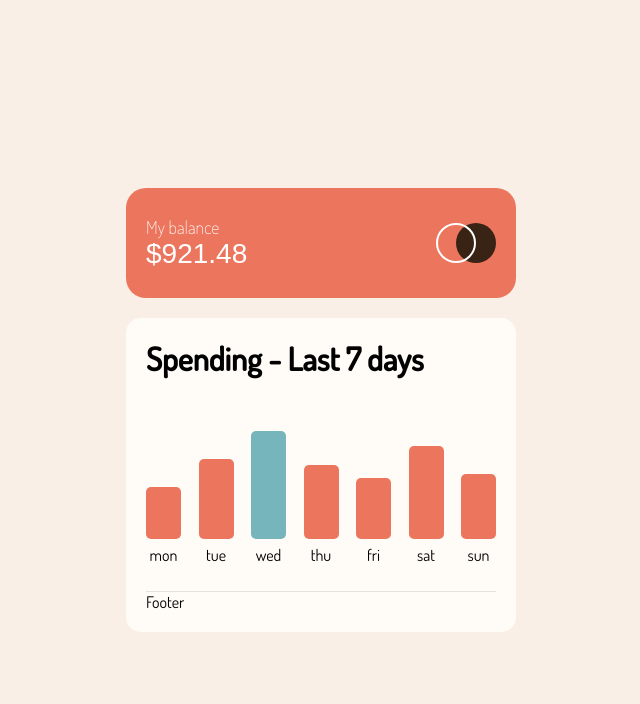
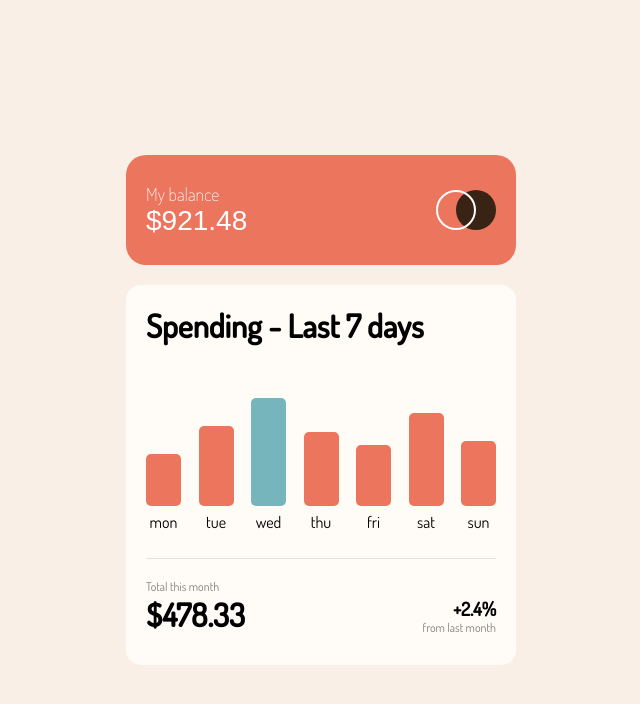
Before and after one commit to Lukaszz112/app, a React (Create React App) app: page / in a window 1280 px wide. Shown: the top 704 px of the page, without its empty margins (319-959 px from the left). Built offline with nearby package versions, Linux system fonts and the light colour scheme.

Commit message:
Add footer and styled it

```diff
--- a/src/Components/Footer/Footer.js
+++ b/src/Components/Footer/Footer.js
@@ -1,9 +1,19 @@
 import React, { Component } from 'react'
+import { FooterWrapper } from './FooterStyled'
 
 export default class Footer extends Component {
   render() {
     return (
-      <div>Footer</div>
+      <FooterWrapper>
+        <div className="left">
+                <p>Total this month</p>
+                <h2>$478.33</h2>
+            </div>
+            <div className="right">
+                <h3>+2.4%</h3>
+                <p>from last month</p>
+            </div>
+      </FooterWrapper>
     )
   }
 }
--- /dev/null
+++ b/src/Components/Footer/FooterStyled.js
@@ -0,0 +1,36 @@
+import styled from "styled-components";
+export const FooterWrapper = styled.div`
+    *{
+        margin:0;
+        padding:0;
+    }
+
+    display:flex;
+    width:100%;
+    padding-top:20px;
+    padding-bottom:10px;
+
+    p{
+        font-size:12px;
+        color:grey;
+    }
+
+    h2{
+        font-size:32px;
+    }
+
+    .left,.right{
+        width:50%;
+        display:flex;
+        flex-direction:column;
+    }
+
+    .left{
+        align-items:flex-start;
+    }
+
+    .right{
+        justify-content:flex-end;
+        align-items:flex-end;
+    }
+`;
```
